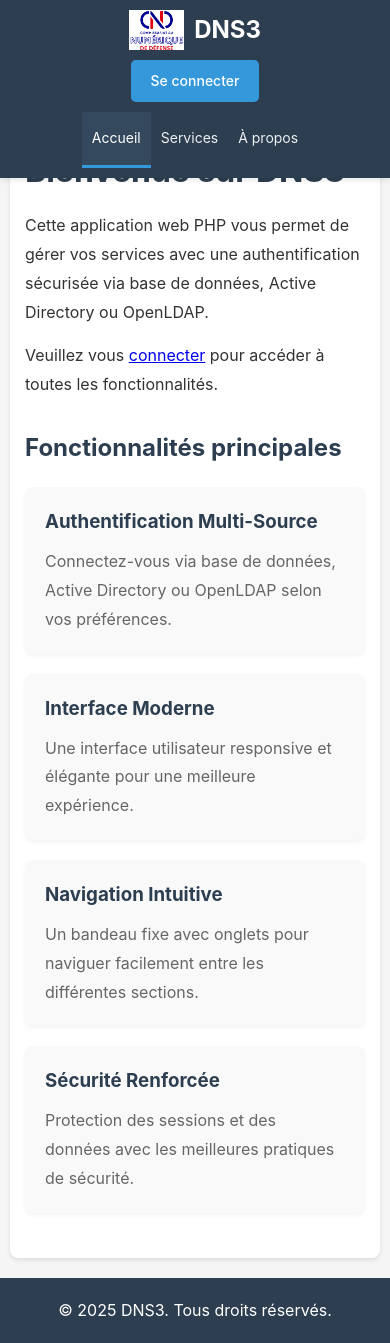
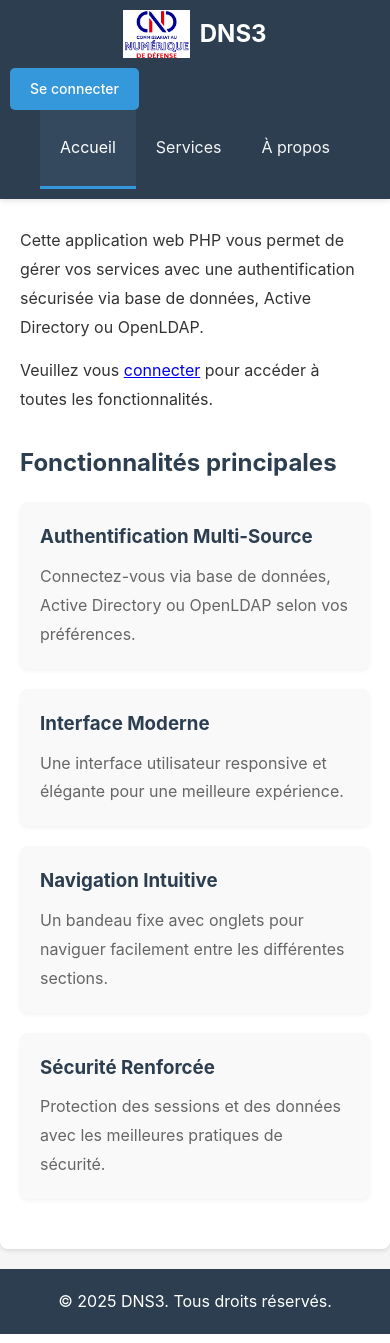
Before and after one commit to guittou/dns3, a PHP site: page /index.php in a window 390 px wide. Run offline with PHP 8.4, Linux system fonts and the light colour scheme.

Commit message:
Refactor CSS variables and update color styles
Updated CSS variables and styles for better color management and consistency across the application. Removed unused styles and adjusted color properties to utilize CSS variables.

```diff
--- a/assets/css/style.css
+++ b/assets/css/style.css
@@ -1,15 +1,15 @@
-/* CSS Variables */
-:root {
-    --brand-color: #2c3e50;
-    --brand-dark: #34495e;
-    --accent: #3498db;
-    --accent-dark: #2980b9;
+/* Global Styles */
+:root{
+    /* Couleurs par défaut — remplace ces valeurs pour correspondre aux couleurs exactes du logo si nécessaire */
+    --brand-color: #2c3e50;       /* couleur principale du bandeau et du footer */
+    --brand-dark: #34495e;        /* couleur foncée pour hover / active */
+    --accent: #3498db;            /* couleur accent (bouton connexion) */
+    --accent-dark: #2980b9;       /* accent au survol */
     --danger: #e74c3c;
     --danger-dark: #c0392b;
-    --text-on-brand: #ecf0f1;
+    --text-on-brand: #ffffff;
 }
 
-/* Global Styles */
 * {
     margin: 0;
     padding: 0;
@@ -64,12 +64,19 @@ body {
 .logo-img {
     height: 50px;
     margin-right: 10px;
+    display: inline-block;
     object-fit: contain;
 }
 
+/* si le logo est très grand, adapte la hauteur */
+@media (max-width: 768px) {
+    .logo-img { height: 48px; }
+}
+
+/* Texte du logo (visible si l'image n'est pas chargée) */
 .logo-text {
     display: inline;
-    color: white;
+    color: var(--text-on-brand);
 }
 
 /* Navigation Tabs */
@@ -92,7 +99,7 @@ body {
 .nav-tabs a {
     display: block;
     padding: 25px 20px;
-    color: var(--text-on-brand);
+    color: rgba(255,255,255,0.95);
     text-decoration: none;
     transition: background-color 0.3s ease, color 0.3s ease;
     border-bottom: 3px solid transparent;
@@ -324,34 +286,8 @@ body {
         margin-bottom: 10px;
     }
 
-    .logo-img {
-        height: 40px;
-    }
-
     .header-nav {
         width: 100%;
         order: 3;
     }
-
-    .nav-tabs {
-        width: 100%;
-        justify-content: center;
-        flex-wrap: wrap;
-    }
-
-    .nav-tabs a {
-        padding: 15px 10px;
-        font-size: 14px;
-    }
-
-    .header-right {
-        width: 100%;
-        justify-content: center;
-        margin-bottom: 10px;
-    }
-
-    .main-content {
-        margin: 10px;
-        padding: 15px;
-    }
 }
```
Also changed, not shown: other parts of assets/css/style.css (+8 -53 lines).
